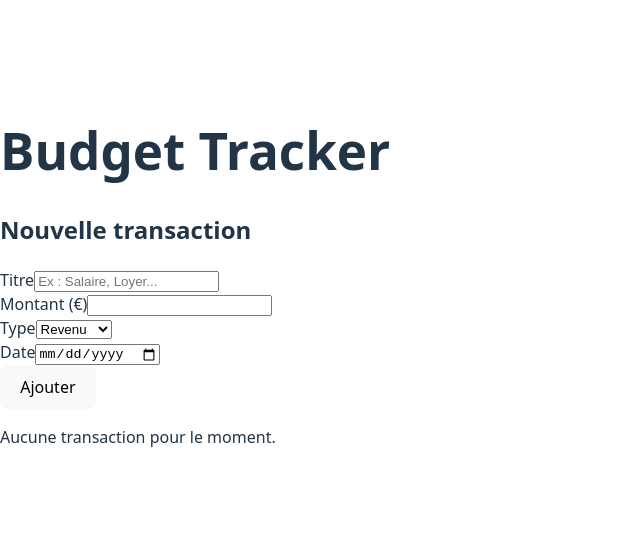
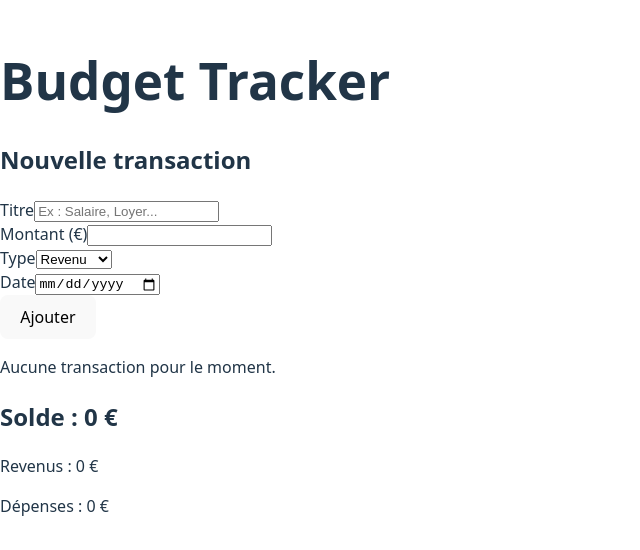
Before and after one commit to SarhouAS/budget-tracker, a React app in the folder budget-tracker/: page / in a window 1280 px wide. Shown: the part 124-674 px from the top of the page, without its empty margins (0-640 px from the left). Built offline with nearby package versions, Linux system fonts and the light colour scheme; the HTML template or start-up script is replaced by a standard one.

Commit message:
feat(balance): add balance calculation with reduce

```diff
--- a/budget-tracker/src/App.jsx
+++ b/budget-tracker/src/App.jsx
@@ -1,6 +1,7 @@
 import { useState } from "react"
 import TransactionForm from "./components/TransactionForm"
 import TransactionList from "./components/TransactionList"
+import Balance from "./components/Balance"
 
 export default function App() {
   const [transactions, setTransactions] = useState([])
@@ -13,6 +14,8 @@ export default function App() {
       <h1>Budget Tracker</h1>
       <TransactionForm onAdd={addTransaction} />
       <TransactionList transactions={transactions} onDelete={deleteTransaction} />
+      <Balance transactions={transactions} />
+
     </div>
   )
 }
--- a/budget-tracker/src/components/Balance.jsx
+++ b/budget-tracker/src/components/Balance.jsx
@@ -0,0 +1,19 @@
+export default function Balance({ transactions }) {
+  const totalIncome = transactions
+    .filter((t) => t.type === "income")
+    .reduce((sum, t) => sum + t.amount, 0)
+
+  const totalExpense = transactions
+    .filter((t) => t.type === "expense")
+    .reduce((sum, t) => sum + t.amount, 0)
+
+  const balance = totalIncome - totalExpense
+
+  return (
+    <div>
+      <h2>Solde : {balance} €</h2>
+      <p>Revenus : {totalIncome} €</p>
+      <p>Dépenses : {totalExpense} €</p>
+    </div>
+  )
+}
```
